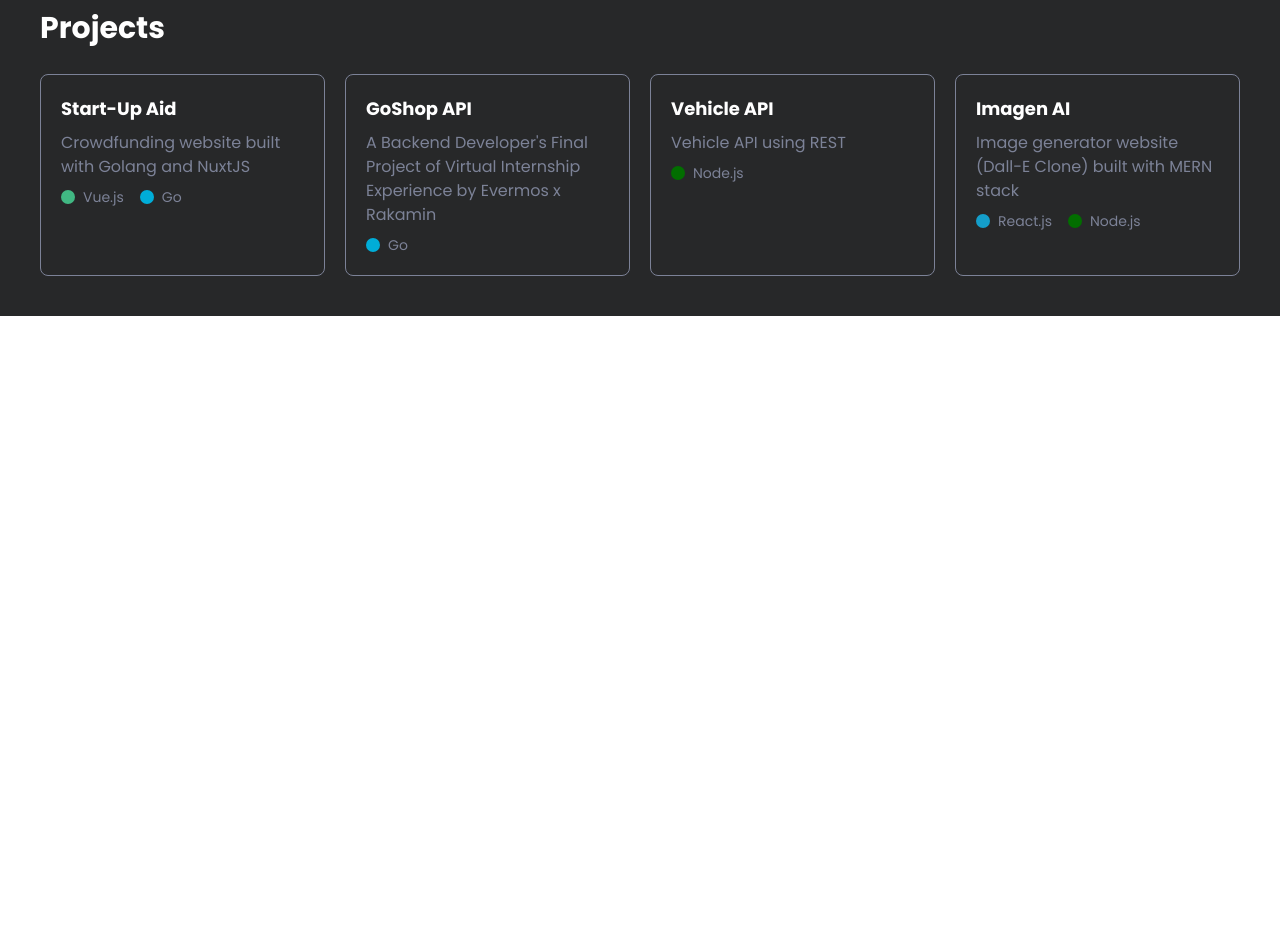
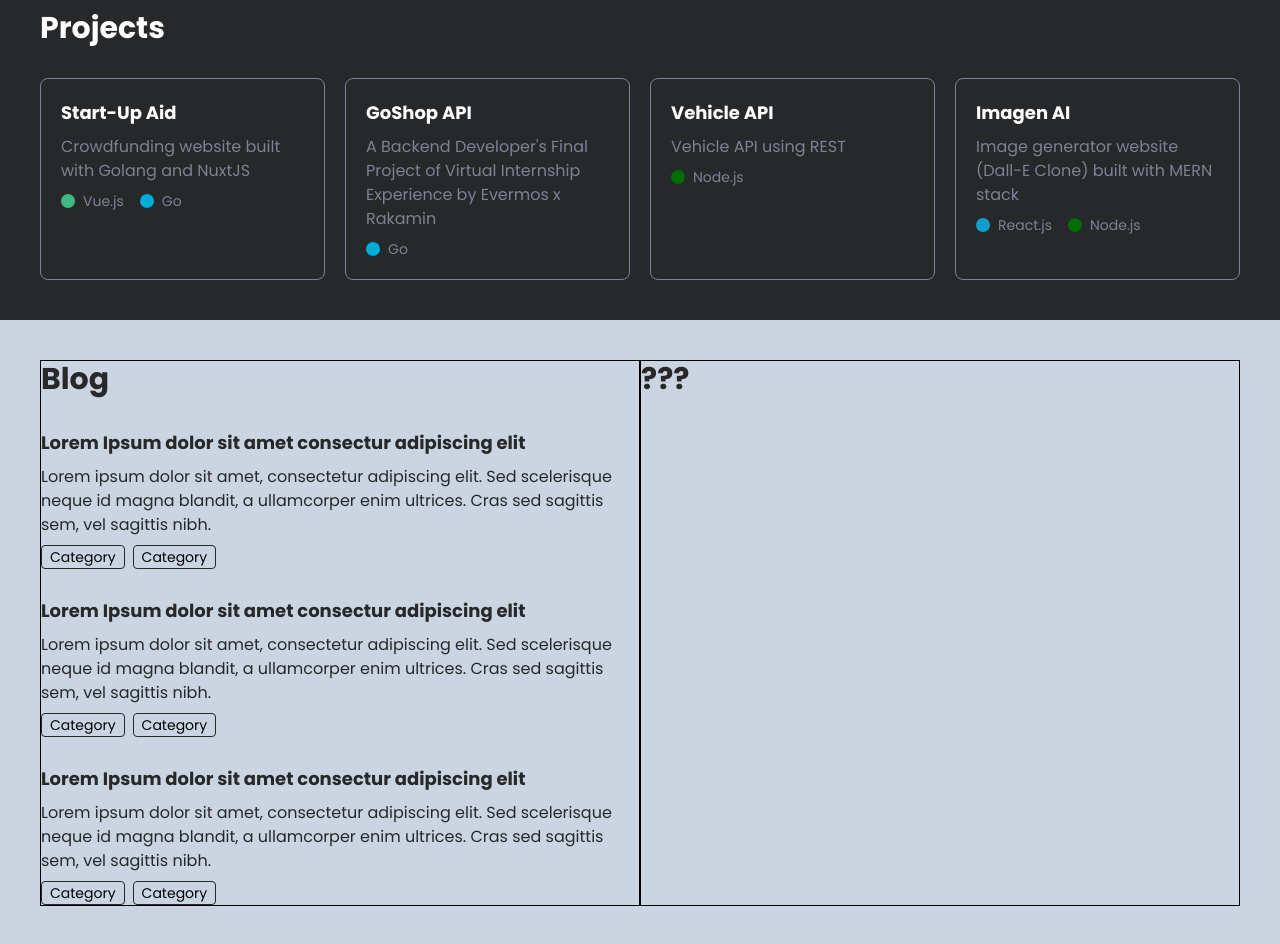
Before and after one commit to irfan-arrosid/personal-website, a Nuxt app: page / in a window 1280 px wide. Shown: the part 600-1544 px from the top of the page. Before the commit the page ends 916 px from the top, so only its background shows below. Built offline with nearby package versions, Linux system fonts and the light colour scheme.

Commit message:
Style: Blog section

```diff
--- a/pages/index.vue
+++ b/pages/index.vue
@@ -6,24 +6,31 @@
         </div>
         <div class="container mx-auto relative">
             <div class="flex flex-col justify-center" style="height: 500px">
-                <h1 class="text-white font-bold text-7xl tracking-wide w-full py-1">Irfan Arrosid</h1>
-                <p class="text-white text-2xl w-full py-1">Full-Stack Developer from Indonesia</p>
+                <h1 class="text-white font-bold text-7xl tracking-wide w-full">
+                    Irfan Arrosid
+                </h1>
+                <p class="text-white text-2xl w-full mt-2">
+                    Full-Stack Developer from Indonesia
+                </p>
                 <div class="flex flex-wrap gap-6 mt-8">
                     <a class="bg-white px-5 py-2 rounded-lg" href="#">LinkedIn</a>
-                    <a class="border-solid border-2 border-white text-white px-5 py-2 rounded-lg" href="#">About</a>
+                    <a class="border-2 border-white text-white px-5 py-2 rounded-lg" href="#">About</a>
                 </div>
             </div>
         </div>
     </section>
     <section class="projects bg-[#272829] py-10 px-2.5 sm:px-5 lg:px-10">
         <div class="container mx-auto relative">
-            <h1 class="text-white font-bold text-3xl pb-7">Projects</h1>
-            <div class="card grid grid-cols-1 sm:grid-cols-2 lg:grid-cols-4 gap-5">
-                <div class="border-solid border-[1px] border-[#7c8297] px-5 py-5 rounded-lg w-full">
-                    <div class="text-white font-bold text-lg pb-2 hover:underline"><a
-                            href="https://github.com/irfan-arrosid/startup-aid">Start-Up Aid</a></div>
-                    <div class="text-[#7c8297] pb-2">Crowdfunding website built with Golang and NuxtJS</div>
-                    <div class="tech-stack flex gap-4">
+            <h1 class="text-white font-bold text-3xl">Projects</h1>
+            <div class="card grid grid-cols-1 sm:grid-cols-2 lg:grid-cols-4 gap-5 mt-8">
+                <div class="border border-[#7c8297] px-5 py-5 rounded-lg w-full">
+                    <div class="text-white font-bold text-lg hover:underline">
+                        <a href="https://github.com/irfan-arrosid/startup-aid">Start-Up Aid</a>
+                    </div>
+                    <div class="text-[#7c8297] mt-2">
+                        Crowdfunding website built with Golang and NuxtJS
+                    </div>
+                    <div class="tech-stack flex gap-4 mt-2">
                         <div class="tech flex items-center gap-2">
                             <div class="h-[14px] w-[14px] bg-[#41b883] rounded-[50%]"></div>
                             <div class="text-[#7c8297] text-sm">Vue.js</div>
@@ -34,34 +41,41 @@
                         </div>
                     </div>
                 </div>
-                <div class="border-solid border-[1px] border-[#7c8297] px-5 py-5 rounded-lg w-full">
-                    <div class="text-white font-bold text-lg pb-2 hover:underline"><a
-                            href="https://github.com/irfan-arrosid/goshop-api">GoShop API</a></div>
-                    <div class="text-[#7c8297] pb-2">A Backend Developer's Final Project of Virtual Internship Experience by
-                        Evermos x Rakamin</div>
-                    <div class="tech-stack flex gap-4">
+                <div class="border border-[#7c8297] px-5 py-5 rounded-lg w-full">
+                    <div class="text-white font-bold text-lg hover:underline">
+                        <a href="https://github.com/irfan-arrosid/goshop-api">GoShop API</a>
+                    </div>
+                    <div class="text-[#7c8297] mt-2">
+                        A Backend Developer's Final Project of Virtual Internship Experience
+                        by Evermos x Rakamin
+                    </div>
+                    <div class="tech-stack flex gap-4 mt-2">
                         <div class="tech flex items-center gap-2">
                             <div class="h-[14px] w-[14px] bg-[#00ADD8] rounded-[50%]"></div>
                             <div class="text-[#7c8297] text-sm">Go</div>
                         </div>
                     </div>
                 </div>
-                <div class="border-solid border-[1px] border-[#7c8297] px-5 py-5 rounded-lg w-full">
-                    <div class="text-white font-bold text-lg pb-2 hover:underline"><a
-                            href="https://github.com/irfan-arrosid/vehicle-rest-api">Vehicle API</a></div>
-                    <div class="text-[#7c8297] pb-2">Vehicle API using REST</div>
-                    <div class="tech-stack flex gap-4">
+                <div class="border border-[#7c8297] px-5 py-5 rounded-lg w-full">
+                    <div class="text-white font-bold text-lg hover:underline">
+                        <a href="https://github.com/irfan-arrosid/vehicle-rest-api">Vehicle API</a>
+                    </div>
+                    <div class="text-[#7c8297] mt-2">Vehicle API using REST</div>
+                    <div class="tech-stack flex gap-4 mt-2">
                         <div class="tech flex items-center gap-2">
                             <div class="h-[14px] w-[14px] bg-[#026e00] rounded-[50%]"></div>
                             <div class="text-[#7c8297] text-sm">Node.js</div>
                         </div>
                     </div>
                 </div>
-                <div class="border-solid border-[1px] border-[#7c8297] px-5 py-5 rounded-lg w-full">
-                    <div class="text-white font-bold text-lg pb-2 hover:underline"><a
-                            href="https://github.com/irfan-arrosid/imagen-ai">Imagen AI</a></div>
-                    <div class="text-[#7c8297] pb-2">Image generator website (Dall-E Clone) built with MERN stack</div>
-                    <div class="tech-stack flex gap-4">
+                <div class="border border-[#7c8297] px-5 py-5 rounded-lg w-full">
+                    <div class="text-white font-bold text-lg hover:underline">
+                        <a href="https://github.com/irfan-arrosid/imagen-ai">Imagen AI</a>
+                    </div>
+                    <div class="text-[#7c8297] mt-2">
+                        Image generator website (Dall-E Clone) built with MERN stack
+                    </div>
+                    <div class="tech-stack flex gap-4 mt-2">
                         <div class="tech flex items-center gap-2">
                             <div class="h-[14px] w-[14px] bg-[#149eca] rounded-[50%]"></div>
                             <div class="text-[#7c8297] text-sm">React.js</div>
@@ -75,4 +89,61 @@
             </div>
         </div>
     </section>
+    <section class="blog bg-slate-300 py-10 px-2.5 sm:px-5 lg:px-10">
+        <div class="container mx-auto relative flex">
+            <div class="featured w-1/2 border border-black">
+                <h1 class="section-title text-[#272829] font-bold text-3xl">Blog</h1>
+                <div class="article-list mt-8 flex flex-col gap-7">
+                    <div class="article">
+                        <a href="#" class="blog-title text-[#272829] font-bold text-lg">Lorem Ipsum dolor sit amet consectur
+                            adipiscing elit</a>
+                        <div class="blog-short-desc text-[#272829] mt-2">
+                            Lorem ipsum dolor sit amet, consectetur adipiscing elit. Sed
+                            scelerisque neque id magna blandit, a ullamcorper enim ultrices.
+                            Cras sed sagittis sem, vel sagittis nibh.
+                        </div>
+                        <div class="blog-categories flex gap-2 mt-2">
+                            <a href="#"
+                                class="category border border-[#272829] py-[1px] px-2 rounded-[4px] text-sm">Category</a>
+                            <a href="#"
+                                class="category border border-[#272829] py-[1px] px-2 rounded-[4px] text-sm">Category</a>
+                        </div>
+                    </div>
+                    <div class="article">
+                        <a href="#" class="blog-title text-[#272829] font-bold text-lg">Lorem Ipsum dolor sit amet consectur
+                            adipiscing elit</a>
+                        <div class="blog-short-desc text-[#272829] mt-2">
+                            Lorem ipsum dolor sit amet, consectetur adipiscing elit. Sed
+                            scelerisque neque id magna blandit, a ullamcorper enim ultrices.
+                            Cras sed sagittis sem, vel sagittis nibh.
+                        </div>
+                        <div class="blog-categories flex gap-2 mt-2">
+                            <a href="#"
+                                class="category border border-[#272829] py-[1px] px-2 rounded-[4px] text-sm">Category</a>
+                            <a href="#"
+                                class="category border border-[#272829] py-[1px] px-2 rounded-[4px] text-sm">Category</a>
+                        </div>
+                    </div>
+                    <div class="article">
+                        <a href="#" class="blog-title text-[#272829] font-bold text-lg">Lorem Ipsum dolor sit amet consectur
+                            adipiscing elit</a>
+                        <div class="blog-short-desc text-[#272829] mt-2">
+                            Lorem ipsum dolor sit amet, consectetur adipiscing elit. Sed
+                            scelerisque neque id magna blandit, a ullamcorper enim ultrices.
+                            Cras sed sagittis sem, vel sagittis nibh.
+                        </div>
+                        <div class="blog-categories flex gap-2 mt-2">
+                            <a href="#"
+                                class="category border border-[#272829] py-[1px] px-2 rounded-[4px] text-sm">Category</a>
+                            <a href="#"
+                                class="category border border-[#272829] py-[1px] px-2 rounded-[4px] text-sm">Category</a>
+                        </div>
+                    </div>
+                </div>
+            </div>
+            <div class="featured w-1/2 border border-black">
+                <h1 class="text-[#272829] font-bold text-3xl">???</h1>
+            </div>
+        </div>
+    </section>
 </template>
```
